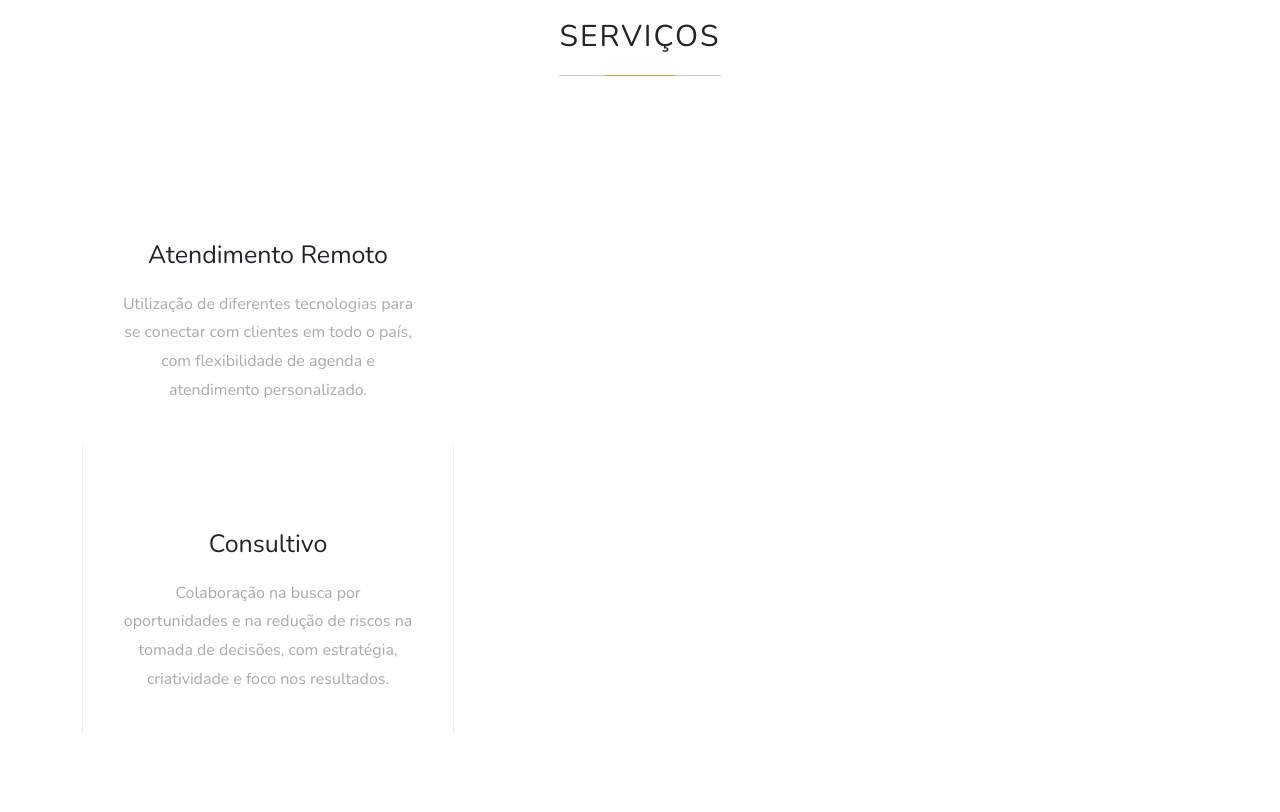
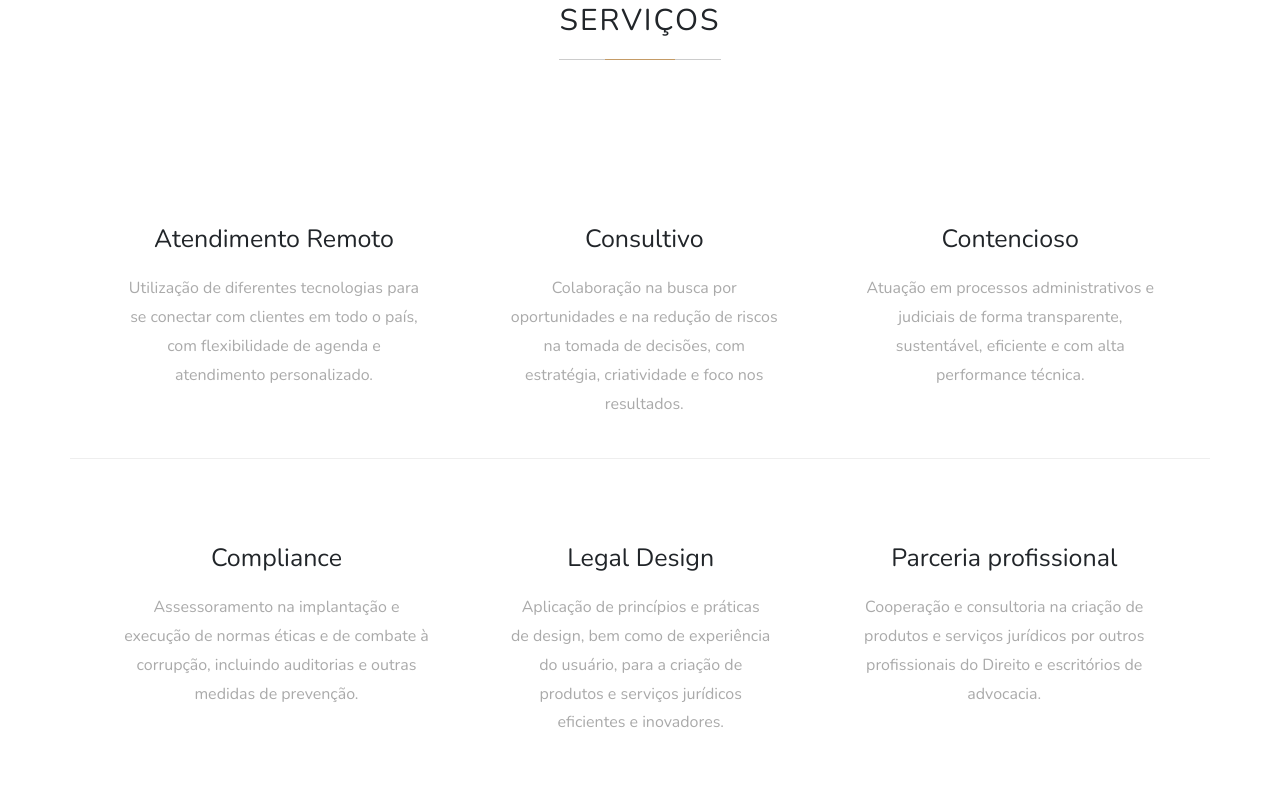
Before and after one commit to joaoffnogueira/trajanofilho.com, a plain HTML site: page index.html in a window 1280 px wide. Shown: the part 1848-2660 px from the top of the page. Drawn offline with nearby package versions, Linux system fonts and the light colour scheme.

Commit message:
Testing grid

```diff
--- a/css/styles.css
+++ b/css/styles.css
@@ -159,6 +159,7 @@ h1.navbar-brand{transition:.2s}
 .numbers .num-items p{font-size:20px;font-weight:900;margin:20px auto}
 .numbers .num-items h6{color:#fff}
 .services .services-items{overflow:hidden}
+.services-items{display: grid; grid: 100% / auto auto auto;}
 .services .services-items:first-child{border-bottom:1px solid #eee}
 .services-items .item{padding:40px}
 .services-items .bord{border-right:1px solid #eee;border-left:1px solid #eee}
--- a/index.html
+++ b/index.html
@@ -127,7 +127,7 @@ Trajano S. Filho Advocacia
 <div class="skills">
 <div class="container">
 <div class="row">
-<div class="col-md-3 col-sm-4">
+<div class="col-sm-4">
 <div class="skill-items">
 <div class="skill-title">
 <span class="lnr lnr-graduation-hat"></span><br>
@@ -147,7 +147,7 @@ Trajano S. Filho Advocacia
 </div>
 </div>
 </div>
-<div class="col-md-3 col-sm-4">
+<div class="col-sm-4">
 <div class="skill-items">
 <div class="skill-title">
 <span class="lnr lnr-briefcase"></span><br>
@@ -172,7 +172,7 @@ Trajano S. Filho Advocacia
 </div>
 </div>
 <!-- Skills Progress -->
-<div class="col-md-6 col-sm-4">
+<div class="col-sm-4">
 <div class="skill-items">
 <div class="skill-title">
 <span class="lnr lnr-list"></span><br>
@@ -256,21 +256,21 @@ Trajano S. Filho Advocacia
 <div class="row">
 <!-- services items -->
 <div class="services-items">
-<div class="col-md-4">
+<div class="">
 <div class="item">
 <span class="lnr lnr-laptop-phone"></span>
 <h5>Atendimento Remoto</h5>
 <p>Utilização de diferentes tecnologias para se conectar com clientes em todo o país, com flexibilidade de agenda e atendimento personalizado.</p>
 </div>
 </div>
-<div class="col-md-4 bord">
+<div class="">
 <div class="item">
 <span class="lnr lnr-pie-chart"></span>
 <h5>Consultivo</h5>
 <p>Colaboração na busca por oportunidades e na redução de riscos na tomada de decisões, com estratégia, criatividade e foco nos resultados.</p>
 </div>
 </div>
-<div class="col-md-4">
+<div class="">
 <div class="item">
 <span class="lnr lnr-layers"></span>
 <h5>Contencioso</h5>
@@ -279,21 +279,21 @@ Trajano S. Filho Advocacia
 </div>
 </div>
 <div class="services-items">
-<div class="col-md-4">
+<div class="">
 <div class="item">
 <span class="lnr lnr-checkmark-circle"></span>
 <h5>Compliance</h5>
 <p>Assessoramento na implantação e execução de normas éticas e de combate à corrupção, incluindo auditorias e outras medidas de prevenção.</p>
 </div>
 </div>
-<div class="col-md-4 bord">
+<div class="">
 <div class="item">
 <span class="lnr lnr-pencil"></span>
 <h5>Legal Design</h5>
 <p>Aplicação de princípios e práticas de design, bem como de experiência do usuário, para a criação de produtos e serviços jurídicos eficientes e inovadores.</p>
 </div>
 </div>
-<div class="col-md-4">
+<div class="">
 <div class="item">
 <span class="lnr lnr-users"></span>
 <h5>Parceria profissional</h5>
```
Also changed, not shown: 1 other file.
